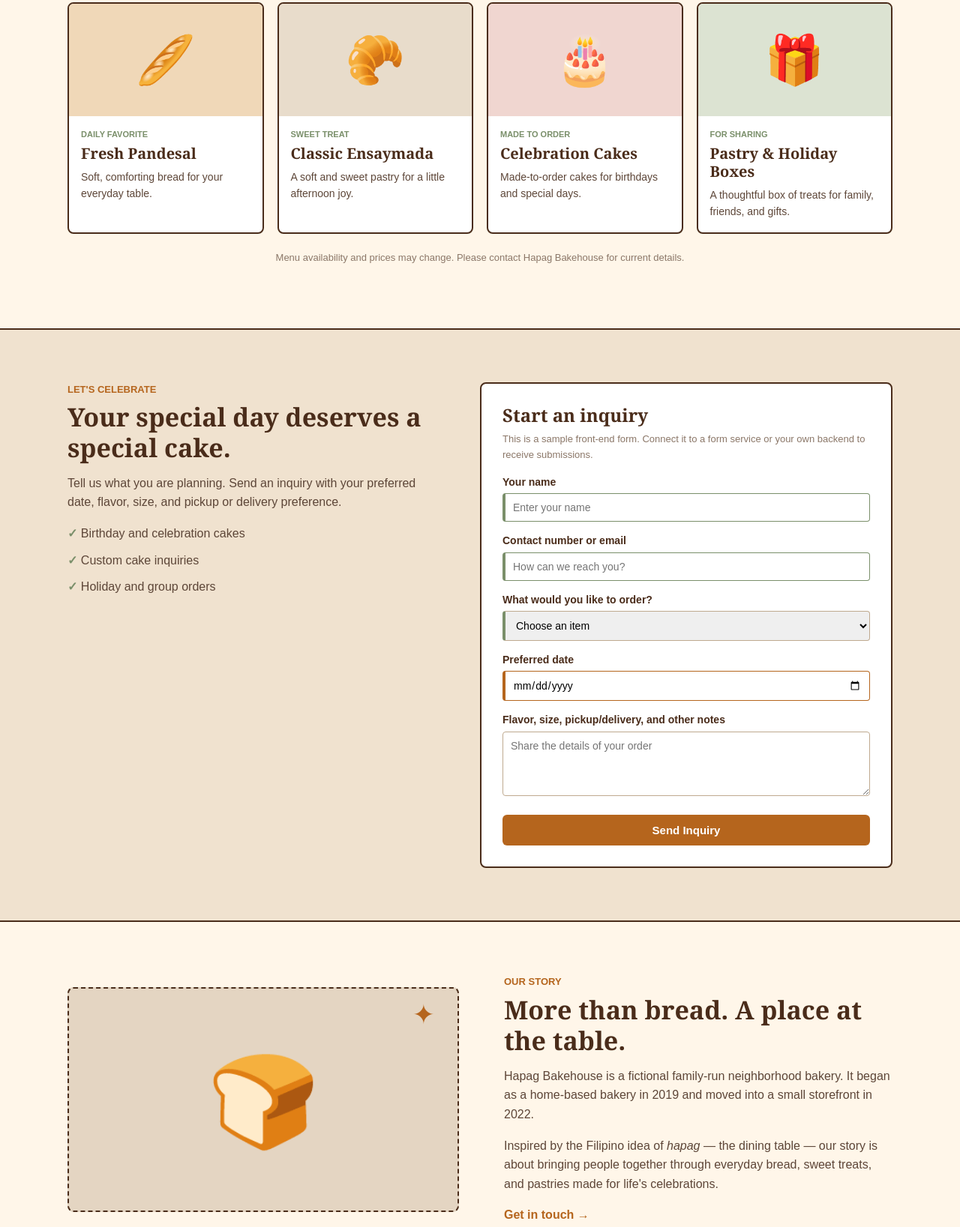
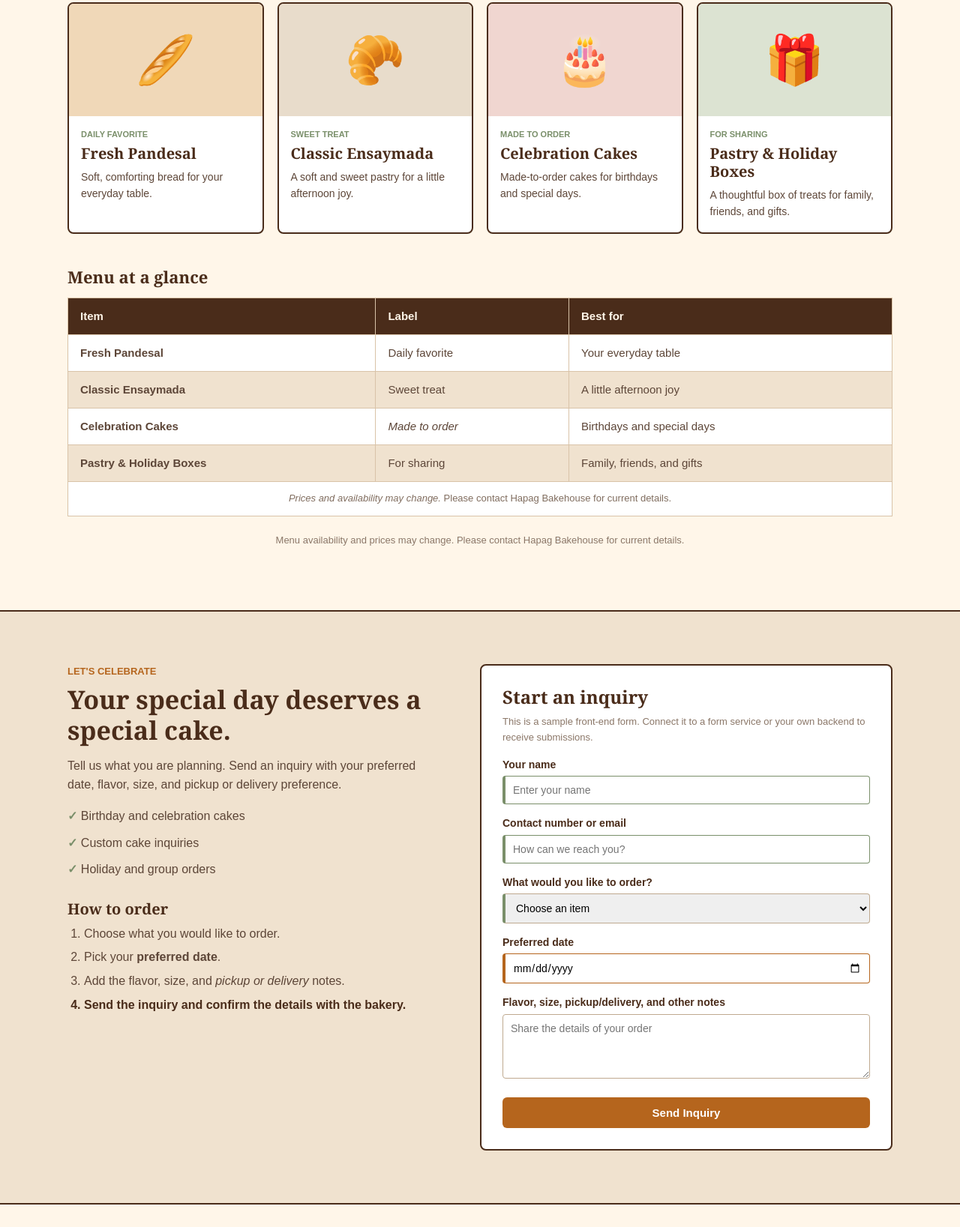
Before and after one commit to xab0611/clementir-website, a plain HTML site: page index.html in a window 1280 px wide. Shown: the part 824-2461 px from the top of the page at 75% size. Drawn offline with Linux system fonts and the light colour scheme.

Commit message:
Refactor HTML structure and improve comments
Updated HTML comments for better readability and organization. Enhanced brand name styling and added a menu summary table.

```diff
--- a/index.html
+++ b/index.html
@@ -5,18 +5,15 @@
   <meta name="viewport" content="width=device-width, initial-scale=1.0">
   <meta name="description" content="Hapag Bakehouse — freshly baked bread, pastries, and made-to-order celebration cakes in Quezon City.">
   <title>Hapag Bakehouse | Freshly Baked, Made with Heart</title>
-  <link rel="preconnect" href="https://fonts.googleapis.com">
-  <link rel="preconnect" href="https://fonts.gstatic.com" crossorigin>
-  <link href="https://fonts.googleapis.com/css2?family=Playfair+Display:wght@600;700&family=Poppins:wght@400;500;600;700&display=swap" rel="stylesheet">
   <link rel="stylesheet" href="css/style.css">
 </head>
 <body>
-  <!-- Header and Navigation -->
+  <!-- ===== Header and Navigation (sticky) ===== -->
   <header class="site-header" id="home">
     <div class="container nav-wrap">
       <a class="brand" href="#home" aria-label="Hapag Bakehouse home">
         <span class="brand-mark" aria-hidden="true">✳</span>
-        <span>Hapag <em>Bakehouse</em></span>
+        <span>Hapag <span class="brand-accent">Bakehouse</span></span>
       </a>
       <nav aria-label="Main navigation">
         <ul class="nav-links">
@@ -33,7 +30,7 @@
   </header>
 
   <main>
-    <!-- Hero Section -->
+    <!-- ===== Hero Section: main headline and call-to-action buttons ===== -->
     <section class="hero">
       <div class="container hero-grid">
         <div class="hero-copy">
@@ -55,7 +52,7 @@
       </div>
     </section>
 
-    <!-- Announcement Banner -->
+    <!-- ===== Announcement Banner: invites visitors to ask about cakes ===== -->
     <section class="announcement">
       <div class="container announcement-inner">
         <span class="announcement-icon" aria-hidden="true">✦</span>
@@ -64,7 +61,7 @@
       </div>
     </section>
 
-    <!-- Menu and Product Highlights -->
+    <!-- ===== Menu: product cards (article) + menu summary table ===== -->
     <section class="section" id="menu">
       <div class="container">
         <div class="section-heading">
@@ -90,22 +87,54 @@
             <div class="product-info"><p class="product-type">FOR SHARING</p><h3>Pastry &amp; Holiday Boxes</h3><p>A thoughtful box of treats for family, friends, and gifts.</p></div>
           </article>
         </div>
+
+        <!-- Menu summary table: thead = column headers, tbody = data rows, tfoot = note using colspan -->
+        <div class="table-wrap">
+          <table class="menu-table">
+            <caption>Menu at a glance</caption>
+            <thead>
+              <tr>
+                <th scope="col">Item</th>
+                <th scope="col">Label</th>
+                <th scope="col">Best for</th>
+              </tr>
+            </thead>
+            <tbody>
+              <tr><td><strong>Fresh Pandesal</strong></td><td>Daily favorite</td><td>Your everyday table</td></tr>
+              <tr><td><strong>Classic Ensaymada</strong></td><td>Sweet treat</td><td>A little afternoon joy</td></tr>
+              <tr><td><strong>Celebration Cakes</strong></td><td><em>Made to order</em></td><td>Birthdays and special days</td></tr>
+              <tr><td><strong>Pastry &amp; Holiday Boxes</strong></td><td>For sharing</td><td>Family, friends, and gifts</td></tr>
+            </tbody>
+            <tfoot>
+              <tr><td colspan="3"><em>Prices and availability may change.</em> Please contact Hapag Bakehouse for current details.</td></tr>
+            </tfoot>
+          </table>
+        </div>
         <p class="menu-note">Menu availability and prices may change. Please contact Hapag Bakehouse for current details.</p>
       </div>
     </section>
 
-    <!-- Cakes and Pre-order Section -->
+    <!-- ===== Cakes and Pre-orders: unordered list, ordered list, and inquiry form ===== -->
     <section class="section preorder-section" id="preorders">
       <div class="container preorder-grid">
         <div class="preorder-copy">
           <p class="eyebrow">LET'S CELEBRATE</p>
           <h2>Your special day deserves a special cake.</h2>
           <p>Tell us what you are planning. Send an inquiry with your preferred date, flavor, size, and pickup or delivery preference.</p>
+          <!-- Unordered list: order does not matter -->
           <ul class="check-list">
             <li>Birthday and celebration cakes</li>
             <li>Custom cake inquiries</li>
             <li>Holiday and group orders</li>
           </ul>
+          <h3>How to order</h3>
+          <!-- Ordered list: the steps must be followed in order -->
+          <ol class="steps-list">
+            <li>Choose what you would like to order.</li>
+            <li>Pick your <strong>preferred date</strong>.</li>
+            <li>Add the flavor, size, and <em>pickup or delivery</em> notes.</li>
+            <li>Send the inquiry and confirm the details with the bakery.</li>
+          </ol>
         </div>
         <form class="inquiry-form" action="#" method="get">
           <h3>Start an inquiry</h3>
@@ -130,7 +159,7 @@
       </div>
     </section>
 
-    <!-- About Section -->
+    <!-- ===== About Section ===== -->
     <section class="section about-section" id="about">
       <div class="container about-grid">
         <div class="about-art" role="img" aria-label="Illustration of a cozy bakery table">
@@ -140,14 +169,14 @@
         <div class="about-copy">
           <p class="eyebrow">OUR STORY</p>
           <h2>More than bread. A place at the table.</h2>
-          <p>Hapag Bakehouse is a fictional family-run neighborhood bakery. It began as a home-based bakery in 2019 and moved into a small storefront in 2022.</p>
+          <p>Hapag Bakehouse is a fictional family-run neighborhood bakery. It began as a <strong>home-based bakery in 2019</strong> and moved into a small storefront in <strong>2022</strong>.</p>
           <p>Inspired by the Filipino idea of <em>hapag</em> — the dining table — our story is about bringing people together through everyday bread, sweet treats, and pastries made for life's celebrations.</p>
           <a class="text-link" href="#contact">Get in touch <span aria-hidden="true">→</span></a>
         </div>
       </div>
     </section>
 
-    <!-- Gallery Section -->
+    <!-- ===== Gallery Section (emoji placeholders for real photos) ===== -->
     <section class="section gallery-section" id="gallery">
       <div class="container">
         <div class="section-heading">
@@ -164,8 +193,8 @@
       </div>
     </section>
 
-    <!-- Customer Reviews -->
-    <section class="section reviews-section">
+    <!-- ===== Customer Reviews (placeholder) ===== -->
+    <section class="section reviews-section" id="reviews">
       <div class="container review-content">
         <p class="eyebrow">KIND WORDS</p>
         <h2>Good things are better when shared.</h2>
@@ -179,7 +208,7 @@
   <footer class="site-footer" id="contact">
     <div class="container footer-grid">
       <div>
-        <a class="brand footer-brand" href="#home"><span class="brand-mark" aria-hidden="true">✳</span><span>Hapag <em>Bakehouse</em></span></a>
+        <a class="brand footer-brand" href="#home"><span class="brand-mark" aria-hidden="true">✳</span><span>Hapag <span class="brand-accent">Bakehouse</span></span></a>
         <p class="footer-description">Freshly baked favorites and treats made for sharing.</p>
       </div>
       <div>
```
